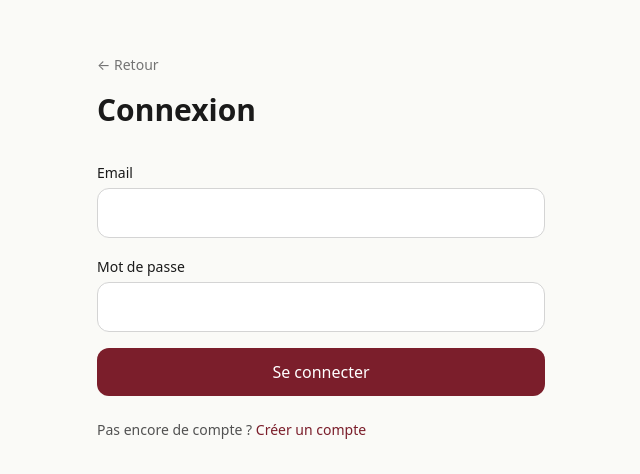
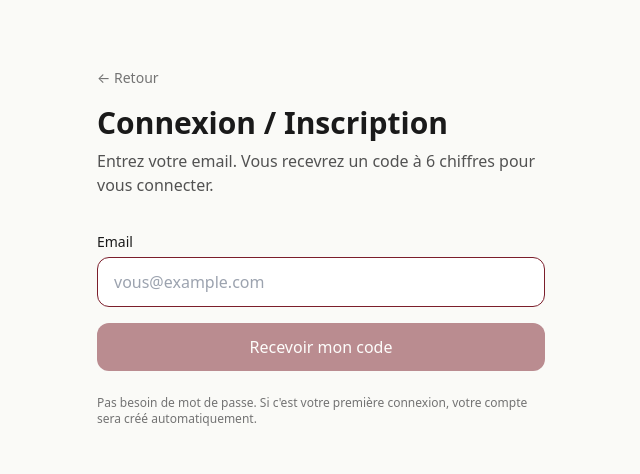
Before and after one commit to Loloyuiiuytrrzetu/walletiz-qr-cod, a Next.js app: page /login in a window 1280 px wide. Shown: the part 154-628 px from the top of the page, without its empty margins (319-959 px from the left). Built offline with nearby package versions, Linux system fonts and the light colour scheme.

Commit message:
feat: replace password auth with 6-digit OTP code by email

```diff
--- a/src/app/login/page.tsx
+++ b/src/app/login/page.tsx
@@ -6,17 +6,39 @@ import { createClient } from "@/lib/supabase/client";
 
 export default function LoginPage() {
   const router = useRouter();
+  const [step, setStep] = useState<"email" | "code">("email");
   const [email, setEmail] = useState("");
-  const [password, setPassword] = useState("");
+  const [code, setCode] = useState("");
   const [err, setErr] = useState<string | null>(null);
   const [loading, setLoading] = useState(false);
 
-  async function onSubmit(e: React.FormEvent) {
+  async function sendCode(e: React.FormEvent) {
     e.preventDefault();
     setErr(null);
     setLoading(true);
     const supabase = createClient();
-    const { error } = await supabase.auth.signInWithPassword({ email, password });
+    const { error } = await supabase.auth.signInWithOtp({
+      email,
+      options: { shouldCreateUser: true },
+    });
+    setLoading(false);
+    if (error) {
+      setErr(error.message);
+      return;
+    }
+    setStep("code");
+  }
+
+  async function verifyCode(e: React.FormEvent) {
+    e.preventDefault();
+    setErr(null);
+    setLoading(true);
+    const supabase = createClient();
+    const { error } = await supabase.auth.verifyOtp({
+      email,
+      token: code,
+      type: "email",
+    });
     setLoading(false);
     if (error) {
       setErr(error.message);
@@ -30,41 +52,75 @@ export default function LoginPage() {
     <main className="min-h-screen flex items-center justify-center px-6">
       <div className="w-full max-w-md">
         <Link href="/" className="text-sm text-neutral-500 hover:text-black">← Retour</Link>
-        <h1 className="mt-4 text-3xl font-bold">Connexion</h1>
 
-        <form onSubmit={onSubmit} className="mt-8 space-y-4">
+        {step === "email" ? (
+          <>
+            <h1 className="mt-4 text-3xl font-bold">Connexion / Inscription</h1>
+            <p className="mt-2 text-neutral-600">
+              Entrez votre email. Vous recevrez un code à 6 chiffres pour vous connecter.
+            </p>
+            <form onSubmit={sendCode} className="mt-8 space-y-4">
               <div>
                 <label className="text-sm font-medium">Email</label>
                 <input
                   type="email"
                   required
+                  autoFocus
                   value={email}
                   onChange={(e) => setEmail(e.target.value)}
-              className="mt-1 w-full px-4 py-3 rounded-xl border border-neutral-300 focus:border-brand focus:outline-none"
-            />
-          </div>
-          <div>
-            <label className="text-sm font-medium">Mot de passe</label>
-            <input
-              type="password"
-              required
-              value={password}
-              onChange={(e) => setPassword(e.target.value)}
+                  placeholder="vous@example.com"
                   className="mt-1 w-full px-4 py-3 rounded-xl border border-neutral-300 focus:border-brand focus:outline-none"
                 />
               </div>
               {err && <div className="text-sm text-red-600">{err}</div>}
               <button
-            disabled={loading}
+                disabled={loading || !email}
                 className="w-full bg-brand text-white py-3 rounded-xl font-medium hover:bg-brand-dark disabled:opacity-50"
               >
-            {loading ? "Connexion..." : "Se connecter"}
+                {loading ? "Envoi..." : "Recevoir mon code"}
               </button>
             </form>
-
-        <p className="mt-6 text-sm text-neutral-600">
-          Pas encore de compte ? <Link href="/signup" className="text-brand font-medium">Créer un compte</Link>
+            <p className="mt-6 text-xs text-neutral-500">
+              Pas besoin de mot de passe. Si c'est votre première connexion, votre compte sera créé automatiquement.
             </p>
+          </>
+        ) : (
+          <>
+            <h1 className="mt-4 text-3xl font-bold">Entrez votre code</h1>
+            <p className="mt-2 text-neutral-600">
+              Code envoyé à <b>{email}</b>. Vérifiez votre boîte mail (et les spams).
+            </p>
+            <form onSubmit={verifyCode} className="mt-8 space-y-4">
+              <div>
+                <label className="text-sm font-medium">Code à 6 chiffres</label>
+                <input
+                  inputMode="numeric"
+                  pattern="[0-9]*"
+                  maxLength={6}
+                  required
+                  autoFocus
+                  value={code}
+                  onChange={(e) => setCode(e.target.value.replace(/\D/g, ""))}
+                  placeholder="123456"
+                  className="mt-1 w-full px-4 py-3 rounded-xl border border-neutral-300 focus:border-brand focus:outline-none text-center text-2xl tracking-[0.5em] font-mono"
+                />
+              </div>
+              {err && <div className="text-sm text-red-600">{err}</div>}
+              <button
+                disabled={loading || code.length !== 6}
+                className="w-full bg-brand text-white py-3 rounded-xl font-medium hover:bg-brand-dark disabled:opacity-50"
+              >
+                {loading ? "Vérification..." : "Se connecter"}
+              </button>
+            </form>
+            <button
+              onClick={() => { setStep("email"); setCode(""); setErr(null); }}
+              className="mt-6 text-sm text-neutral-500 hover:text-black"
+            >
+              ← Changer d'email
+            </button>
+          </>
+        )}
       </div>
     </main>
   );
--- a/src/app/signup/page.tsx
+++ b/src/app/signup/page.tsx
@@ -1,73 +1,5 @@
-"use client";
-import { useState } from "react";
-import { useRouter } from "next/navigation";
-import Link from "next/link";
-import { createClient } from "@/lib/supabase/client";
+import { redirect } from "next/navigation";
 
-export default function SignupPage() {
-  const router = useRouter();
-  const [email, setEmail] = useState("");
-  const [password, setPassword] = useState("");
-  const [err, setErr] = useState<string | null>(null);
-  const [loading, setLoading] = useState(false);
-
-  async function onSubmit(e: React.FormEvent) {
-    e.preventDefault();
-    setErr(null);
-    setLoading(true);
-    const supabase = createClient();
-    const { error } = await supabase.auth.signUp({ email, password });
-    setLoading(false);
-    if (error) {
-      setErr(error.message);
-      return;
-    }
-    router.push("/onboarding");
-    router.refresh();
-  }
-
-  return (
-    <main className="min-h-screen flex items-center justify-center px-6">
-      <div className="w-full max-w-md">
-        <Link href="/" className="text-sm text-neutral-500 hover:text-black">← Retour</Link>
-        <h1 className="mt-4 text-3xl font-bold">Créer un compte</h1>
-        <p className="mt-1 text-neutral-600">Démarrez votre programme de fidélité en 2 minutes.</p>
-
-        <form onSubmit={onSubmit} className="mt-8 space-y-4">
-          <div>
-            <label className="text-sm font-medium">Email</label>
-            <input
-              type="email"
-              required
-              value={email}
-              onChange={(e) => setEmail(e.target.value)}
-              className="mt-1 w-full px-4 py-3 rounded-xl border border-neutral-300 focus:border-brand focus:outline-none"
-            />
-          </div>
-          <div>
-            <label className="text-sm font-medium">Mot de passe</label>
-            <input
-              type="password"
-              required
-              minLength={6}
-              value={password}
-              onChange={(e) => setPassword(e.target.value)}
-              className="mt-1 w-full px-4 py-3 rounded-xl border border-neutral-300 focus:border-brand focus:outline-none"
-            />
-          </div>
-          {err && <div className="text-sm text-red-600">{err}</div>}
-          <button
-            disabled={loading}
-            className="w-full bg-brand text-white py-3 rounded-xl font-medium hover:bg-brand-dark disabled:opacity-50"
-          >
-            {loading ? "Création..." : "Créer mon compte"}
-          </button>
-        </form>
-
-        <p className="mt-6 text-sm text-neutral-600">
-          Déjà un compte ? <Link href="/login" className="text-brand font-medium">Se connecter</Link>
-        </p>
-      </div>
-    </main>
-  );
+export default function SignupRedirect() {
+  redirect("/login");
 }
```
Lines whose indentation alone changed are shown as unchanged.
